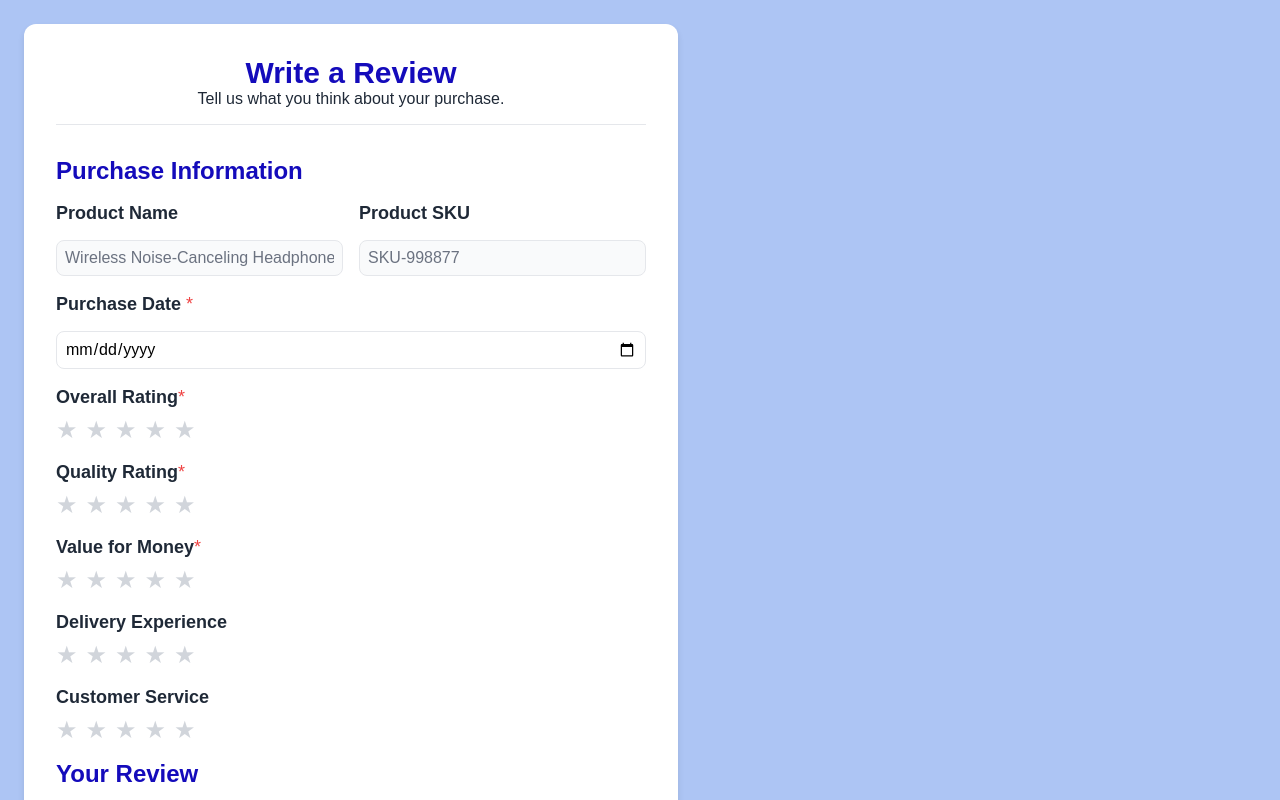
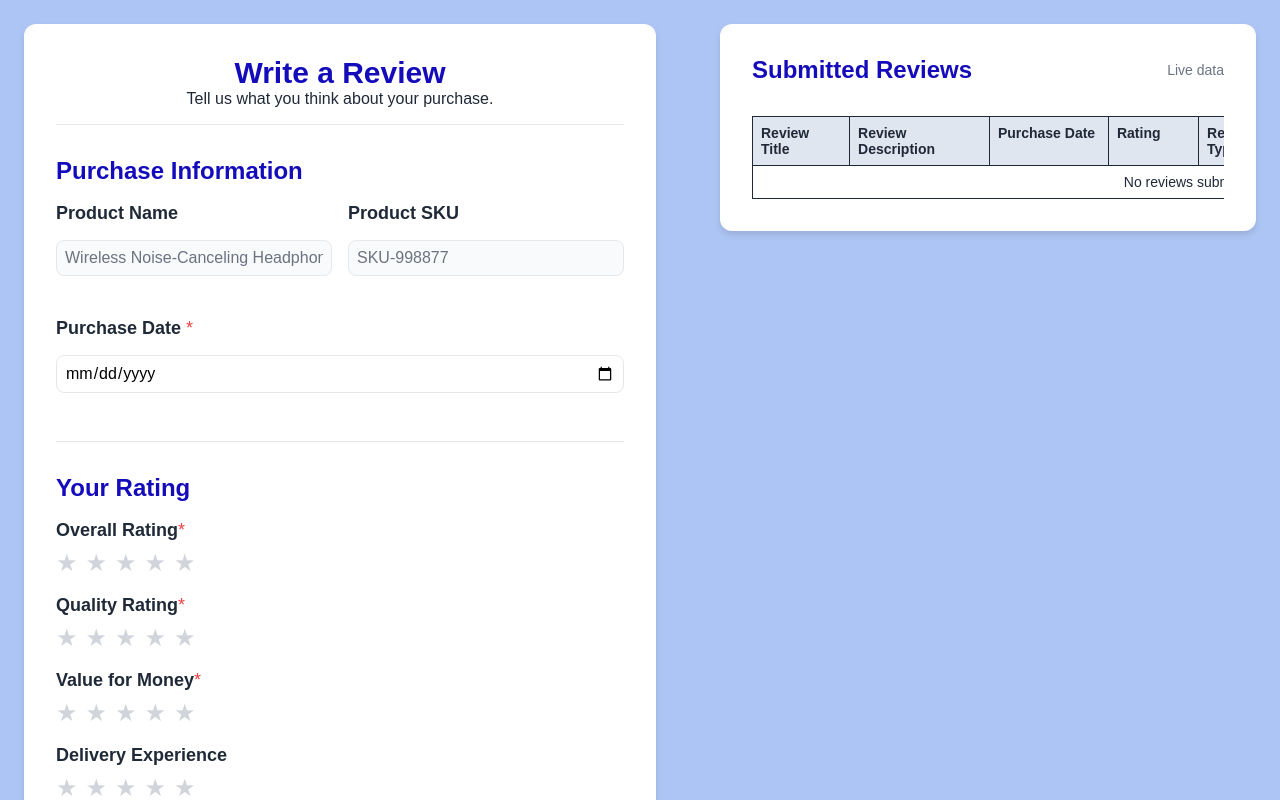
Before and after one commit to ipsitam-07/product-review-form, a React (Vite) app: page / in a window 1280 px wide. Shown: the top 800 px of the page. Built offline with nearby package versions, Linux system fonts and the light colour scheme.

Commit message:
feat: render table with form data

```diff
--- a/package.json
+++ b/package.json
@@ -13,8 +13,9 @@
     "test": "echo"
   },
   "dependencies": {
-    "react": "^19.2.0",
-    "react-dom": "^19.2.0"
+    "react": "^19.2.4",
+    "react-dom": "^19.2.4",
+    "react-icons": "^5.5.0"
   },
   "devDependencies": {
     "@commitlint/cli": "^20.3.1",
--- a/src/components/App.tsx
+++ b/src/components/App.tsx
@@ -1,9 +1,11 @@
 import ReviewForm from './review/ReviewForm';
+import ReviewsTable from './table/ReviewTable';
 
 function App() {
   return (
     <div className="page-layout">
       <ReviewForm />
+      <ReviewsTable />
     </div>
   );
 }
--- a/src/components/review/StarRatings.tsx
+++ b/src/components/review/StarRatings.tsx
@@ -12,6 +12,7 @@ function StarRatings() {
   return (
     <>
       <section className="form-section">
+        <h3>Your Rating</h3>
         {RATING_CONFIG.map(({ key, label, required }) => {
           const selectedValue = Number(rating[key as keyof Ratings] || 0);
 
--- /dev/null
+++ b/src/components/table/EmptyRow.tsx
@@ -0,0 +1,11 @@
+function EmptyRow() {
+  return (
+    <tr>
+      <td colSpan={8} style={{ textAlign: 'center' }}>
+        No reviews submitted yet
+      </td>
+    </tr>
+  );
+}
+
+export default EmptyRow;
--- /dev/null
+++ b/src/components/table/ReviewRow.tsx
@@ -0,0 +1,57 @@
+import type { Review } from '../../types/review';
+import { FaEdit, FaTrash } from 'react-icons/fa';
+
+type Props = {
+  review: Review;
+};
+
+function ReviewRow({ review }: Props) {
+  return (
+    <tr>
+      <td>{review.title}</td>
+      <td>{review.details}</td>
+      <td>{review.date}</td>
+
+      <td>
+        <ul>
+          {review.rating.overall && <li>Overall: {review.rating.overall}</li>}
+          {review.rating.quality && <li>Quality: {review.rating.quality}</li>}
+          {review.rating.value && <li>Value: {review.rating.value}</li>}
+          {review.rating.delivery && <li>Delivery: {review.rating.delivery}</li>}
+          {review.rating.service && <li>Service: {review.rating.service}</li>}
+        </ul>
+      </td>
+
+      <td>{review.reviewType}</td>
+
+      <td>
+        {review.tags.length > 0 ? (
+          <div className="tags-list">
+            {review.tags.map((tag) => (
+              <span key={tag} className="tag-pill">
+                {tag}
+              </span>
+            ))}
+          </div>
+        ) : (
+          <span>—</span>
+        )}
+      </td>
+
+      <td>{review.recommend}</td>
+
+      <td>
+        <div className="action-column">
+          <button className="edit-icon-btn">
+            <FaEdit />
+          </button>
+          <button className="dlt-icon-btn">
+            <FaTrash />
+          </button>
+        </div>
+      </td>
+    </tr>
+  );
+}
+
+export default ReviewRow;
--- /dev/null
+++ b/src/components/table/ReviewTable.tsx
@@ -0,0 +1,49 @@
+import { useContext } from 'react';
+import { AppContext } from '../../context/AppContext';
+import ReviewRow from './ReviewRow';
+import EmptyRow from './EmptyRow';
+
+function ReviewsTable() {
+  const { state } = useContext(AppContext);
+  const { reviews } = state;
+
+  return (
+    <>
+      <div className="table">
+        <div className="table-container">
+          <div className="table-header">
+            <h1>Submitted Reviews</h1>
+            <small>Live data</small>
+          </div>
+
+          <div className="table-section">
+            <table id="reviewsTable">
+              <thead>
+                <tr>
+                  <th>Review Title</th>
+                  <th>Review Description</th>
+                  <th>Purchase Date</th>
+                  <th>Rating</th>
+                  <th>Review Type</th>
+                  <th>Product Tags</th>
+                  <th>Recommend</th>
+                  <th>Actions</th>
+                </tr>
+              </thead>
+
+              <tbody>
+                {reviews.length === 0 ? (
+                  <EmptyRow />
+                ) : (
+                  reviews.map((review) => <ReviewRow key={review.id} review={review} />)
+                )}
+              </tbody>
+            </table>
+          </div>
+        </div>
+      </div>
+    </>
+  );
+}
+
+export default ReviewsTable;
--- a/src/index.css
+++ b/src/index.css
@@ -201,8 +201,28 @@ body {
   margin: var(--space-s);
 }
 
+.form-section {
+  margin-bottom: var(--space-xl);
+  padding-bottom: var(--space-lg);
+  border-bottom: 1px solid var(--color-border);
+}
+
+.form-section.last-section {
+  border-bottom: none;
+}
+
+.form-group {
+  margin-bottom: var(--space-lg);
+}
+
+.form-actions {
+  margin-top: var(--space-xl);
+}
+
 .container {
-  flex: 0 0 590px;
+  flex: 1 1 50%;
+  max-width: 590px;
+  min-width: 0;
   background: var(--color-card-bg);
   padding: var(--space-xl);
   margin: var(--space-md);
@@ -254,11 +274,17 @@ body {
   gap: var(--space-lg);
 }
 
+.radio-stack {
+  display: flex;
+  flex-direction: column;
+  gap: var(--space-s);
+}
+
 .page-layout {
   display: flex;
   flex-direction: row;
   gap: var(--space-xl);
-  max-width: var(--max-width-page);
+  max-width: 100%;
   margin: 0 auto;
   align-items: flex-start;
 }
@@ -354,9 +380,34 @@ body {
   background-color: var(--color-primary-hover);
 }
 
+.table {
+  flex: 1 1 50%;
+  min-width: 0;
+  display: flex;
+  flex-direction: column;
+}
+
+.table-header {
+  display: flex;
+  justify-content: space-between;
+  align-items: center;
+  margin-bottom: var(--space-md);
+}
+
+.table-header h1 {
+  margin: 0;
+  font-size: var(--font-size-2xl);
+}
+
+.table-header small {
+  color: var(--color-text-muted);
+  font-size: var(--font-size-sm);
+}
+
 .table-container {
   flex: 1;
   min-width: 0;
+  max-width: 100%;
   padding: var(--space-xl);
   margin: var(--space-md);
   background: var(--color-card-bg);
@@ -364,19 +415,32 @@ body {
   box-shadow: var(--shadow-md);
 }
 
-.reviews-table {
-  width: var(--width-review-page);
+#reviewsTable {
+  min-width: 900px;
+  width: 100%;
   border-collapse: collapse;
   margin-top: var(--space-md);
+  table-layout: auto;
 }
 
 th,
 td {
-  width: var(--width-td);
   font-size: var(--font-size-sm);
   border: 1px solid var(--color-text-main);
   text-align: left;
   padding: var(--space-s);
+  vertical-align: top;
+  width: var(--space-md);
+}
+
+td ul {
+  list-style: none;
+  padding: 0;
+  margin: 0;
+}
+
+td li {
+  padding: 2px 0;
 }
 
 th {
@@ -386,8 +450,15 @@ th {
 }
 
 .table-section {
-  height: 100%;
-  overflow: auto;
+  width: 100%;
+  overflow-x: auto;
+  -webkit-overflow-scrolling: touch;
+}
+
+.action-column {
+  display: flex;
+  gap: var(--space-s);
+  align-items: center;
 }
 
 .edit-icon-btn {
@@ -398,7 +469,7 @@ th {
   border: none;
   cursor: pointer;
 }
-.edit-icon-btn :hover {
+.edit-icon-btn:hover {
   color: var(--color-primary-hover);
 }
 
@@ -411,7 +482,7 @@ th {
   cursor: pointer;
 }
 
-.dlt-icon-btn :hover {
+.dlt-icon-btn:hover {
   color: var(--color-error-hover);
 }
 
@@ -422,13 +493,22 @@ th {
 }
 /* Responsiveness */
 @media screen and (max-width: 1024px) {
-  #app {
+  .page-layout {
     flex-direction: column;
   }
 
   .container {
     flex: 1;
     width: 100%;
+    margin: var(--space-s);
+    padding: var(--space-md);
+  }
+
+  .table-container {
+    flex: 1;
+    width: 100%;
+    margin: var(--space-s);
+    padding: var(--space-md);
   }
 
   .radio-group {
@@ -439,23 +519,101 @@ th {
   .table-section {
     width: 100%;
   }
+
+  .row {
+    flex-direction: column;
+  }
+
+  .table-header {
+    flex-direction: column;
+    align-items: flex-start;
+    gap: var(--space-xs);
+  }
 }
 
 @media screen and (max-width: 600px) {
+  body {
+    margin: 0;
+  }
+
   .container {
-    flex: 1;
+    width: 100%;
+    margin: 0;
+    padding: var(--space-md);
+    border-radius: 0;
+  }
+
+  .table {
     width: 100%;
   }
-  body {
-    margin: var(--space-xs);
+
+  .table-container {
+    width: 100%;
+    margin: 0;
+    padding: var(--space-md);
+    border-radius: 0;
+  }
+
+  .header {
+    padding-bottom: var(--space-s);
+    margin-bottom: var(--space-md);
+  }
+
+  .header-h1,
+  .table-header h1 {
+    font-size: var(--font-size-lg);
+  }
+
+  h1 {
+    font-size: var(--font-size-xl);
+  }
+
+  h3 {
+    font-size: var(--font-size-lg);
   }
 
   th,
   td {
     font-size: var(--font-size-xs);
+    padding: var(--space-xs);
   }
 
   .table-section {
-    max-height: 100%;
+    width: 100%;
+  }
+
+  #reviewsTable {
+    min-width: 600px;
+  }
+
+  .table-header small {
+    font-size: var(--font-size-xs);
+  }
+
+  .form-section {
+    margin-bottom: var(--space-md);
+    padding-bottom: var(--space-md);
+  }
+
+  .form-group {
+    margin-bottom: var(--space-md);
+  }
+
+  label {
+    font-size: var(--font-size-base);
+  }
+
+  .submit-btn {
+    padding: var(--space-s);
+    font-size: var(--font-size-sm);
+  }
+
+  .tag-btn {
+    padding: var(--space-xs) var(--space-s);
+    font-size: var(--font-size-xs);
+  }
+
+  .star-rating {
+    font-size: var(--font-size-xl);
   }
 }
--- a/src/state/reducer.ts
+++ b/src/state/reducer.ts
@@ -7,7 +7,7 @@ import type { Action } from './actions';
 export function appReducer(state: AppState, action: Action): AppState {
   const newReview = createReviewFromForm(state.reviewForm.data);
   switch (action.type) {
-    case 'UPDATE_FORM_FIELD' : {
+    case 'UPDATE_FORM_FIELD': {
       const { field, value } = action;
       const { [field]: _, ...remainingErrors } = state.reviewForm.ui.errors;
       return {
```
Also changed, not shown: 1 other file (tests, documents, lock files or other folders).
